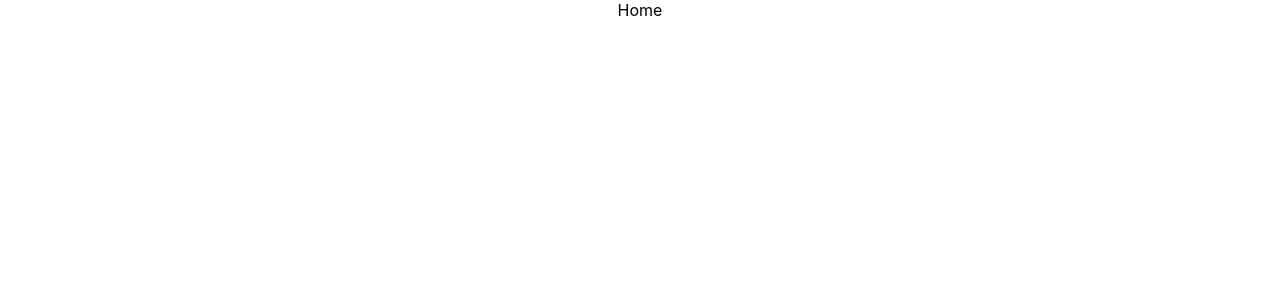
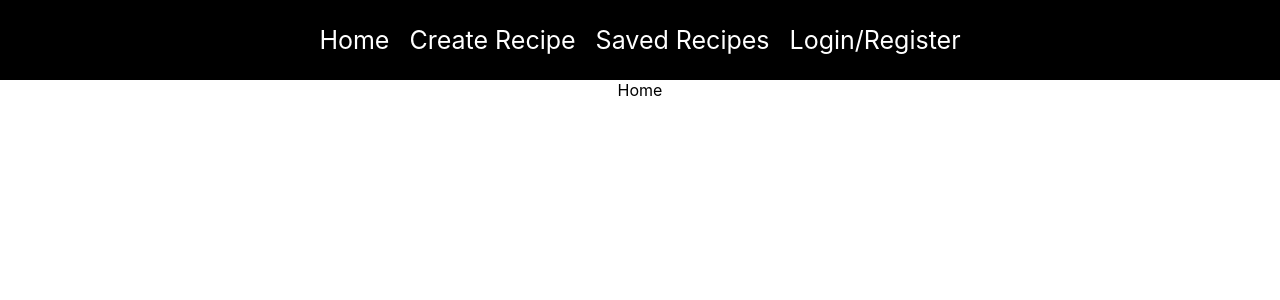
Before and after one commit to elizabethJeudy/mern-recipe-tracker, a React (Create React App) app in the folder client/: page / in a window 1280 px wide. Shown: the top 300 px of the page. Built offline with nearby package versions, Linux system fonts and the light colour scheme.

Commit message:
created nav bar

```diff
--- a/client/src/App.js
+++ b/client/src/App.js
@@ -4,11 +4,13 @@ import { Home } from "./pages/home";
 import { Auth } from "./pages/auth";
 import { CreateRecipe } from "./pages/create-recipe";
 import { SavedRecipes } from "./pages/saved-recipes";
+import { Nav } from "./components/nav";
 
 function App() {
 	return (
 		<div className="App">
 			<Router>
+				<Nav />
 				<Routes>
 					<Route path="/" element={<Home />} />
 					<Route path="/auth" element={<Auth />} />
--- a/client/src/components/nav.js
+++ b/client/src/components/nav.js
@@ -2,7 +2,7 @@ import { Link } from "react-router-dom";
 
 export const Nav = () => {
 	return (
-		<div className="Nav">
+		<div className="nav">
 			<Link to="/">Home</Link>
 			<Link to="/create-recipe">Create Recipe</Link>
 			<Link to="/saved-recipes">Saved Recipes</Link>
```
